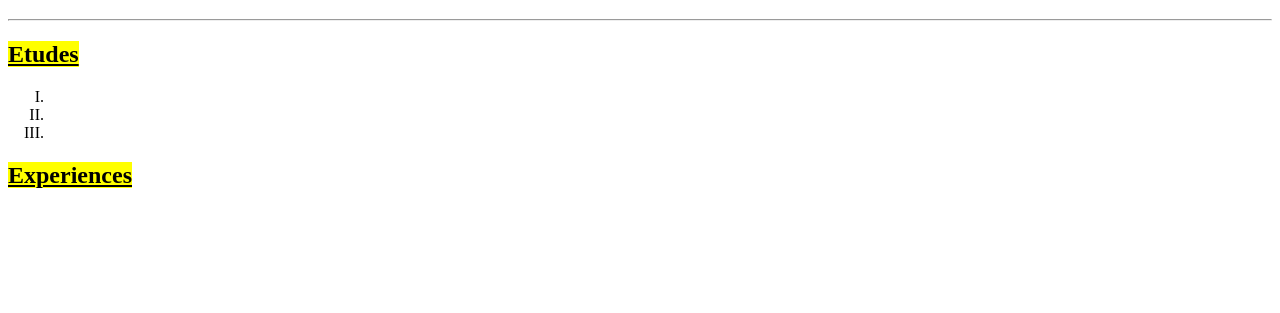
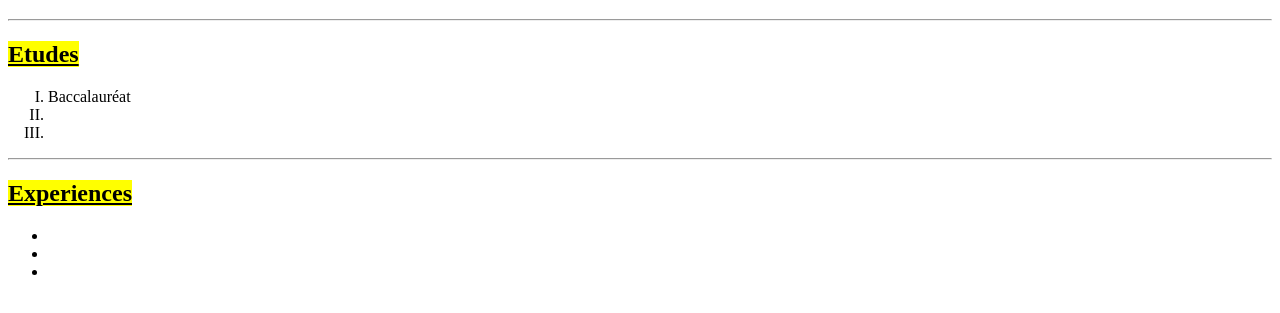
Before and after one commit to HIRATRA/day-1exo, a plain HTML site: page index.html in a window 1280 px wide. Shown: the part 61-374 px from the top of the page. Drawn offline with Linux system fonts and the light colour scheme.

Commit message:
prototype 2

```diff
--- a/index.html
+++ b/index.html
@@ -9,10 +9,15 @@
     <u><h1>Hiratra</h1></u><hr>
     <H2><u><mark>Etudes</mark></u></H2>
     <ol type="I">
+        <li>Baccalauréat</li>
+        <li></li>
+        <li></li>
+    </ol><hr>
+    <h2><u><mark>Experiences</mark></u></h2>
+    <ul>
         <li></li>
         <li></li>
         <li></li>
-    </ol>
-    <h2><u><mark>Experiences</mark></u></h2>
+    </ul>
 </body>
 </html>
```
